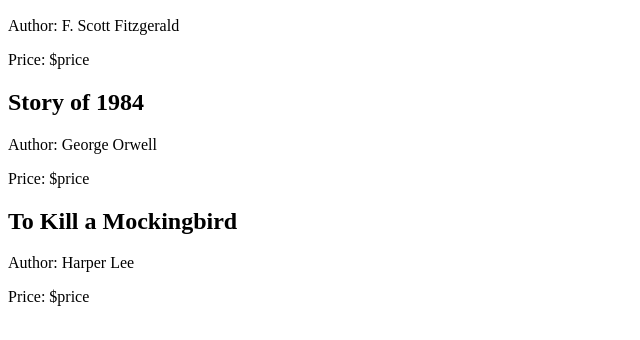
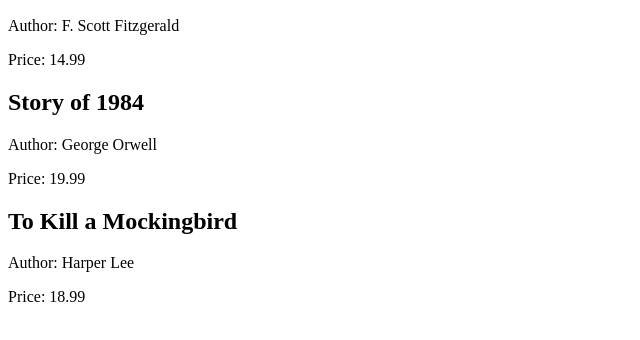
Before and after one commit to JiaPengShang/Lab4, a plain HTML site: page index.html in a window 1280 px wide. Shown: the part 162-502 px from the top of the page, 0-640 px from the left. Drawn offline with Linux system fonts and the light colour scheme.

Commit message:
Add files via upload

```diff
--- a/index.html
+++ b/index.html
@@ -30,7 +30,7 @@
                     content += `<div>
                     <h2>${title}</h2>
                     <p>Author: ${author}</p>
-                    <p>Price: $price</p>
+                    <p>Price: ${price}</p>
                 </div>`;
                 }
                 document.getElementById("books").innerHTML = content;
```
